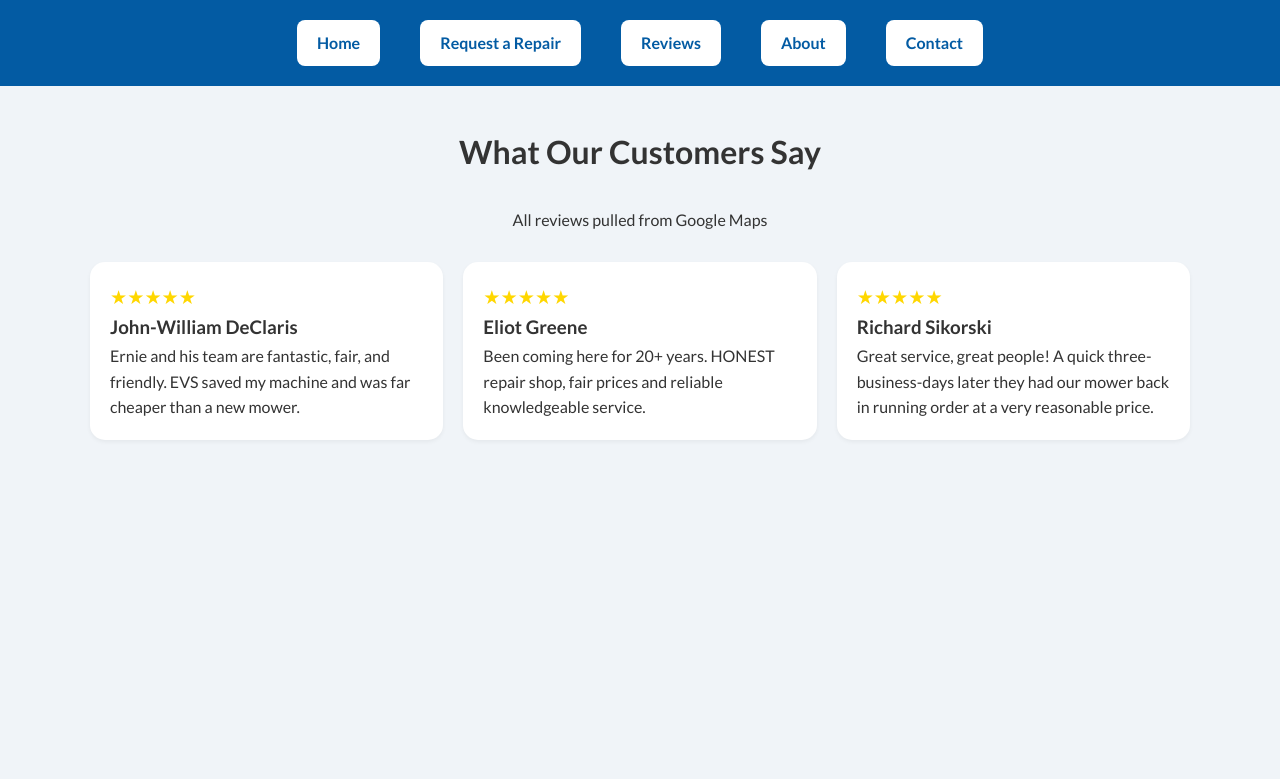
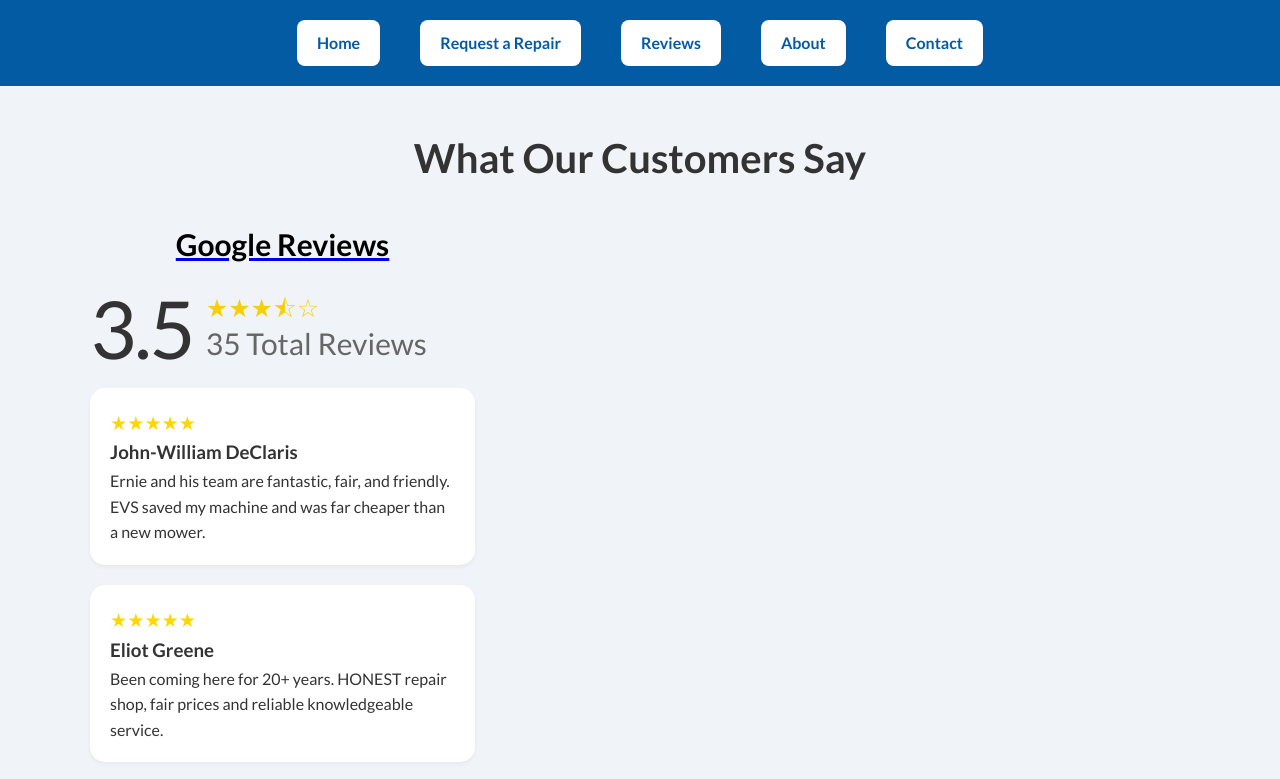
Before and after one commit to norrie-adams/EVS-Small-Engine-Repair-Site, a plain HTML site: page reviews.html in a window 1280 px wide. Shown: the top 779 px of the page. Drawn offline with Linux system fonts and the light colour scheme.

Commit message:
Updated Review Page Pt 1

```diff
--- a/reviews.html
+++ b/reviews.html
@@ -17,10 +17,15 @@
 </header>
 
 <main class="container">
-    <h1 style="text-align: center; margin-bottom: 30px;">What Our Customers Say</h1>
-    <p style="text-align: center;">All reviews pulled from Google Maps</p>
+    <h1 style="text-align: center; margin-bottom: 30px; font-size: 40px;">What Our Customers Say</h1>
 
-    <div class="reviews-row" style="flex-wrap: wrap;">
+    <div class="reviews-column" style="flex-wrap: wrap;">
+        <a href="https://www.google.com/search?sca_esv=954a16bda8dfd6ee&rlz=1CALUXS_enUS1179&si=AL3DRZHrmvnFAVQPOO2Bzhf8AX9KZZ6raUI_dT7DG_z0kV2_xxbYJ_TD5WAr_sONHjYIoD13blXa4_MZIP29TSIet-pO3o_RE51H_fM1ZM-yOVhtpSE1hr-aRQ2-4QMHVFXIE8RXBZNdNRYY3VVPK8oChNu9LUQP7g%3D%3D&q=EVS+Small+Engine+Repairs+Reviews&sa=X&ved=2ahUKEwiG19qF5uOTAxV4EFkFHYbwKJMQ0bkNegQIHxAF&biw=1379&bih=621&dpr=0.99&surl=1&safe=active&ssui=on"><h3 class="reviews-page-header">Google Reviews</h3></a>
+        <div class="reviews-overview">
+            <p class="rating-number" style="font-size: 80px">3.5</p>
+            <p class="stars-google" style="font-size: 25px">★★★⯪☆</p>
+            <p class="total-reviews-google" style="font-size: 30px">35 Total Reviews</p>
+        </div>
         <div class="review-card">
             <span class="star">★★★★★</span>
             <h3>John-William DeClaris</h3>
--- a/style.css
+++ b/style.css
@@ -211,3 +211,52 @@ footer {
     padding: 10px 20px;
     border-radius: 5px;
 }
+
+.reviews-column {
+    display: flex;
+    flex-direction: column;
+    gap: 20px;
+    margin-top: 20px;
+    width: 35%;
+}
+
+.reviews-page-header {
+    text-align: center;
+    font-size: 30px;
+    text-decoration: none;
+    color: black;
+}
+
+.reviews-overview {
+    display: grid;
+    /* Column 1: Number | Column 2: The text info */
+    grid-template-columns: auto auto;
+    /* Column 1 stays the same, Column 2 has two rows */
+    grid-template-rows: 1fr 1fr;
+    column-gap: 12px;
+    align-items: center; /* Centers the stars/text vertically within their rows */
+    width: max-content;
+
+}
+
+.rating-number {
+    grid-row: span 2; /* This makes the 3.5 take up the height of both rows */
+    font-size: 60px;
+    line-height: 1; /* Critical: keeps the 'box' of the number tight */
+    letter-spacing: -2px;
+}
+
+.total-reviews-google {
+    align-self: start; /* Pulls text to the top of the bottom row */
+    font-size: 14px;
+    color: #666;
+    line-height: 1;
+}
+
+.stars-google {
+    align-self: center; /* Pulls stars to the bottom of the top row */
+    font-size: 18px;
+    color: #f8ce0b;
+    line-height: 1;
+    gap: 2px;
+}
```
Also changed, not shown: requests.html (+3 -0 lines).
